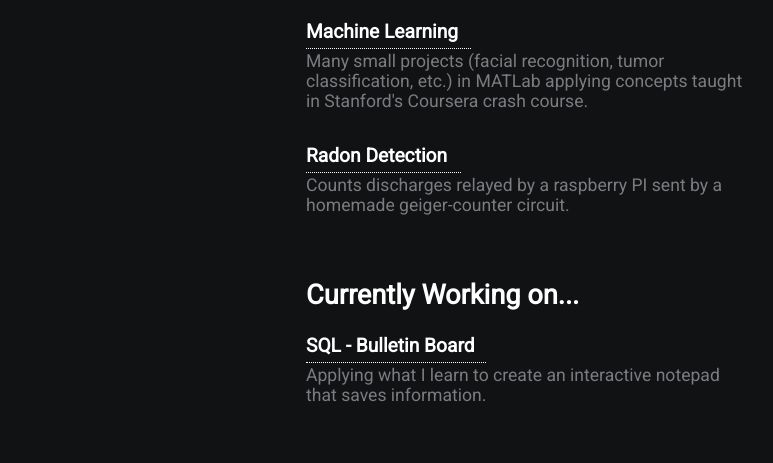
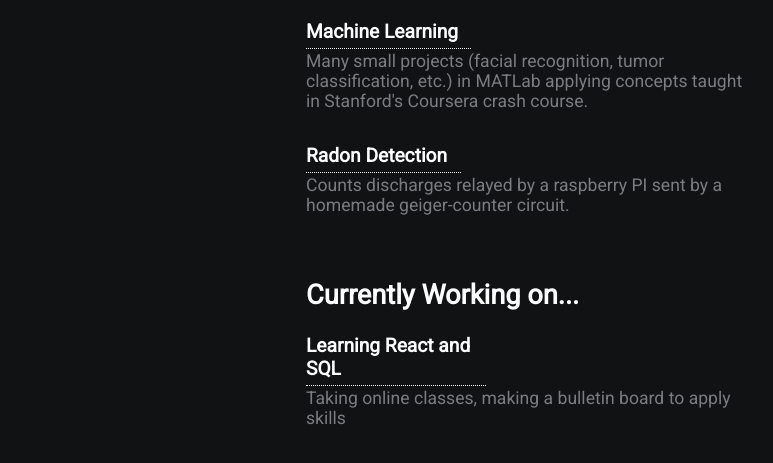
Before and after one commit to ray-hao/ray-hao.github.io, a plain HTML site: page index.html in a window 1280 px wide. Shown: the part 479-942 px from the top of the page, without its empty margins (334-1107 px from the left). Drawn offline with Linux system fonts and the light colour scheme.

Commit message:
Update index.html

```diff
--- a/index.html
+++ b/index.html
@@ -40,8 +40,8 @@
             <p>Counts discharges relayed by a raspberry PI sent by a homemade geiger-counter circuit.</p>
 
             <h2>Currently Working on...</h2>
-            <h3><a href="https://github.com/ray-hao/bulletinBoard" style="width: 175px">SQL - Bulletin Board</a></h3>
-            <p>Applying what I learn to create an interactive notepad that saves information.</p>
+            <h3><a href="https://github.com/ray-hao/bulletinBoard" style="width: 175px">Learning React and SQL</a></h3>
+            <p>Taking online classes, making a bulletin board to apply skills</p>
 
         </div>
     </div>
```
